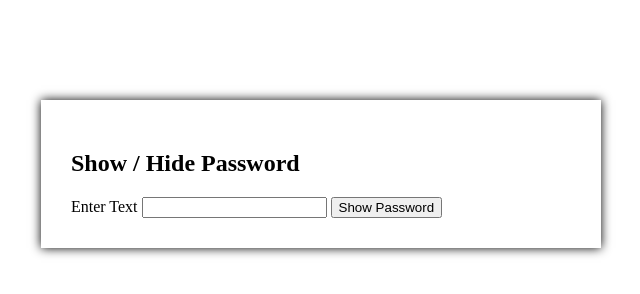
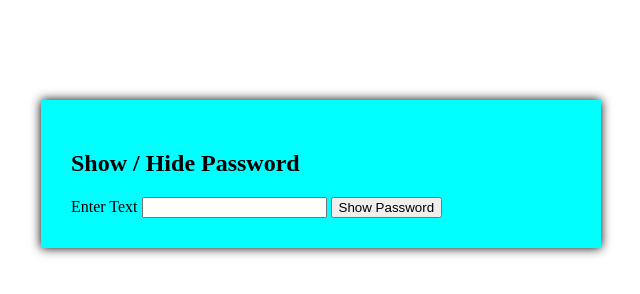
Before and after one commit to GarimaPawar/-GeekSterAssignments, a plain HTML site: page Show_Hide_Password/index.html in a window 1280 px wide. In both pictures the pointer is over the element 640 px from the left and 173 px from the top of the page. Shown: the whole page, without its empty margins (319-959 px from the left). Drawn offline with Linux system fonts and the light colour scheme.

Commit message:
Update index.html

```diff
--- a/Show_Hide_Password/index.html
+++ b/Show_Hide_Password/index.html
@@ -17,8 +17,12 @@
     box-shadow: 0 0 10px black;
     padding: 30px;
     margin: 100px auto;
+	   background-color: brown;
 
      }
+	 div:hover{
+		 background-color: cyan;
+	 }
 
  </style>
 
```
